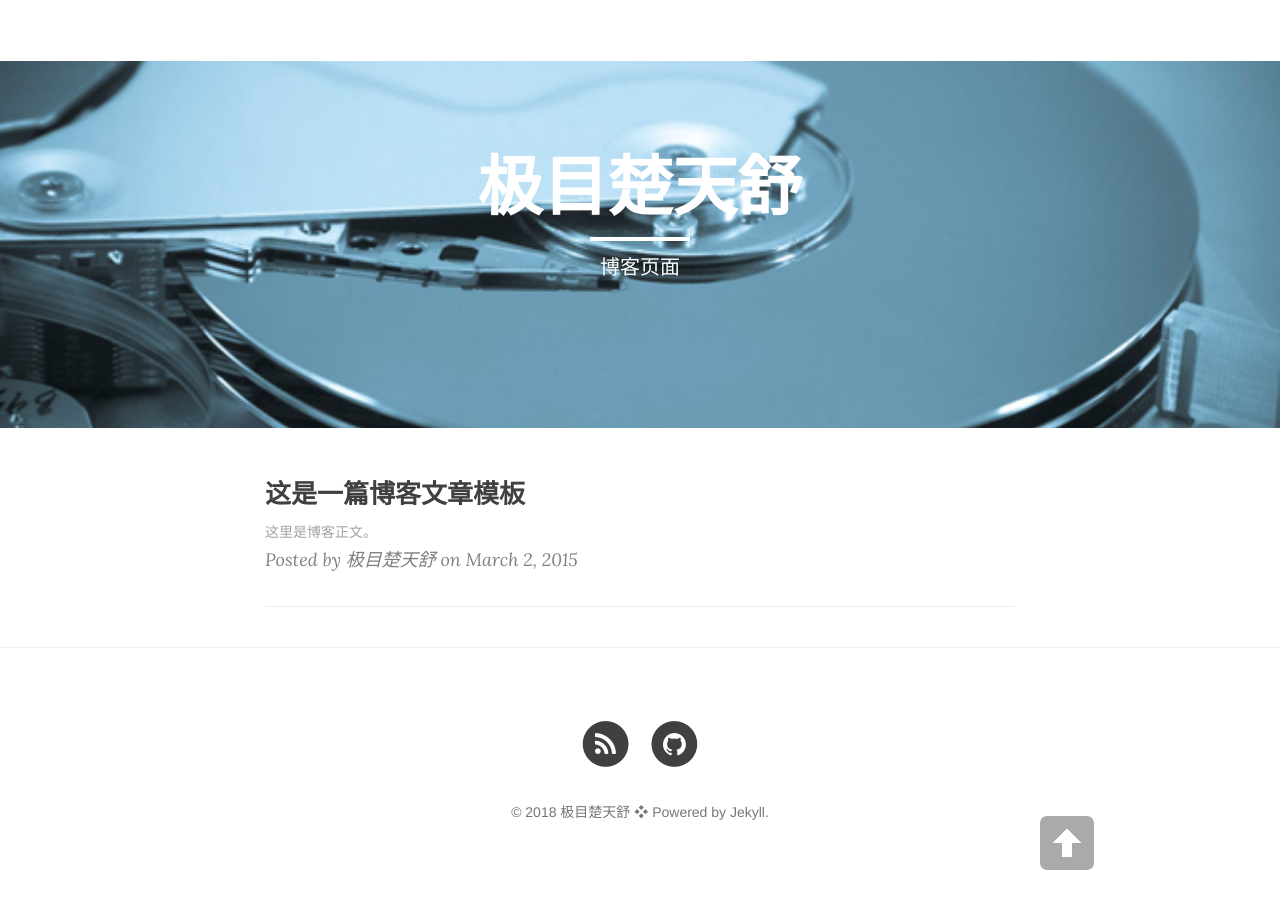
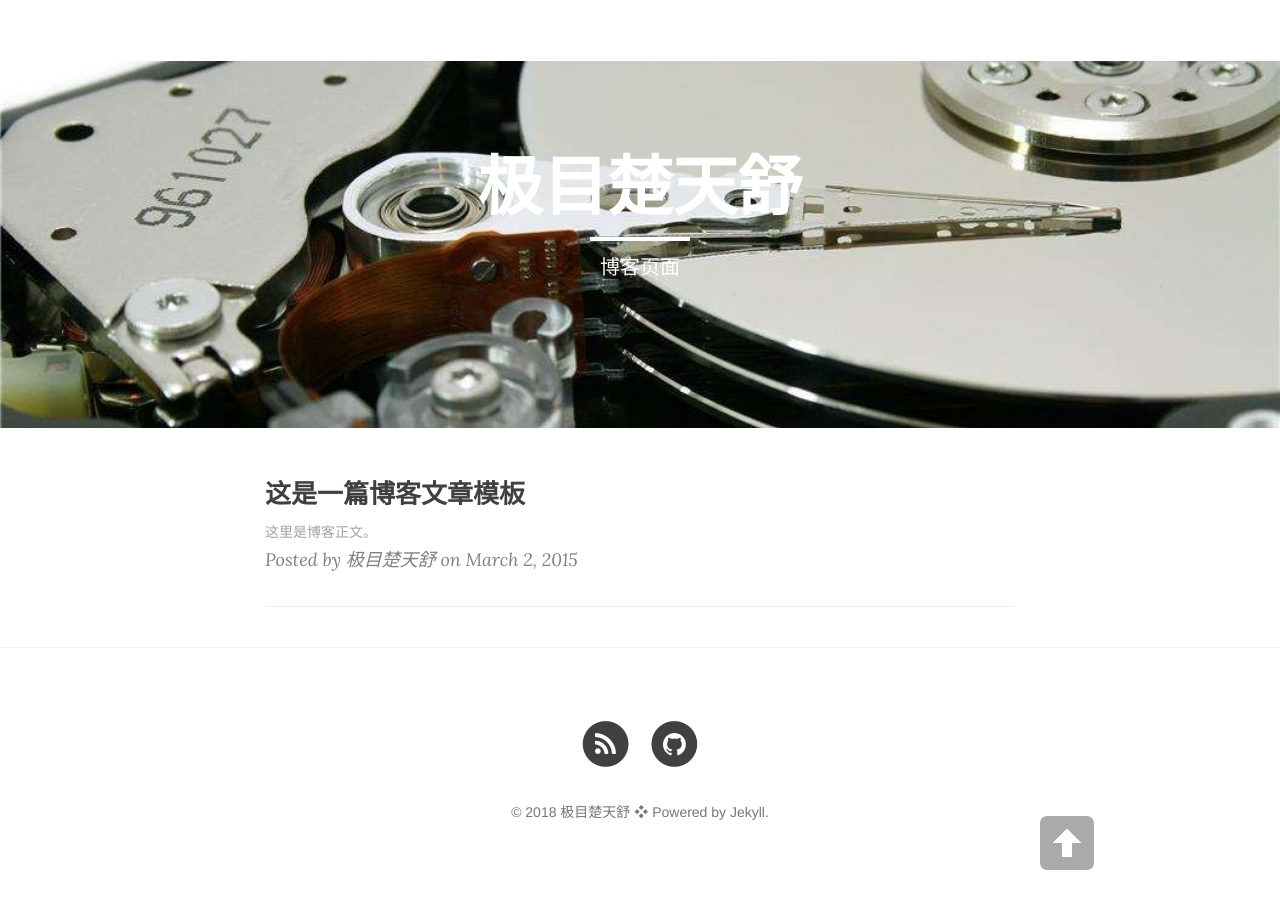
Before and after one commit to qiutianshu/qiutianshu.github.io, a Jekyll site: the page built from index.html, in a window 1280 px wide. Built offline with Jekyll 4.4.1, drawn with Linux system fonts in a browser that asks for light colours; nearby versions of some CDN libraries; the list of posts is cut into pages by our own code.

Commit message:
1 commit

```diff
--- a/_config.yml
+++ b/_config.yml
@@ -1,6 +1,6 @@
 # Site settings
 title: 极目楚天舒 # 你的博客名字，可以定义修订
-header-img: "img/home.png"
+header-img: "img/home.jpg"
 tagline: "cn"
 description: "我是谁，我在哪，我在做什么？"  # 一句话描述你的博客
 baseurl: ""
```
Also changed, not shown: img/home.jpeg (deleted), img/home.jpg (added).
